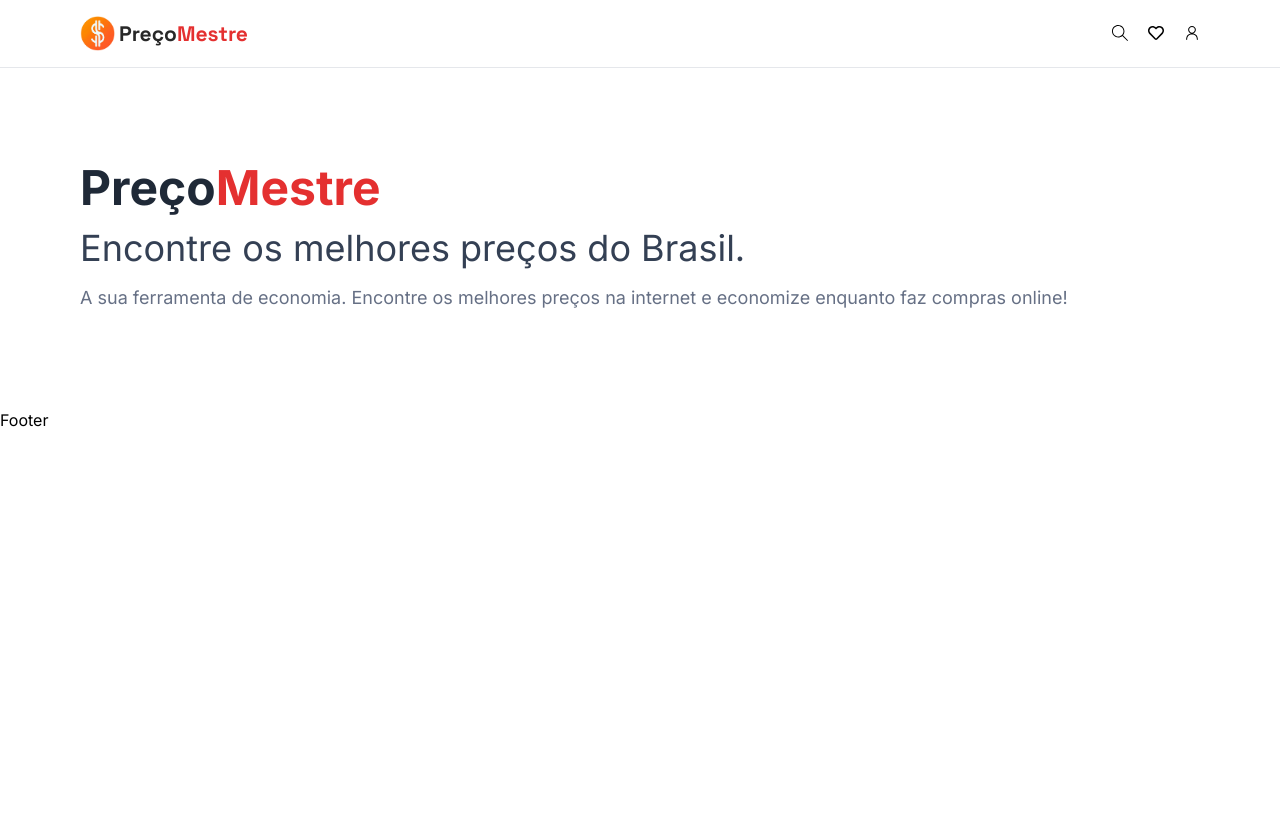
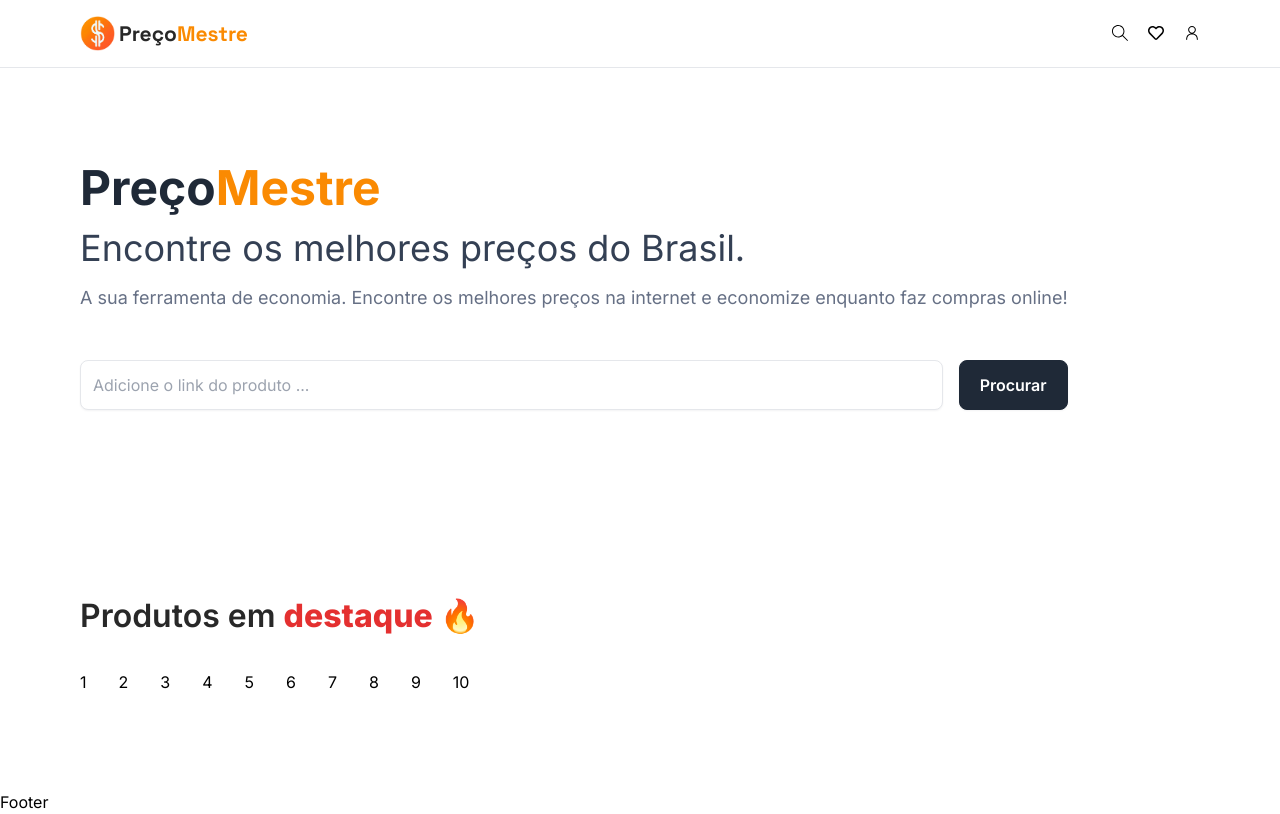
Before and after one commit to FranciscoCosta/PrecoMestre, a Next.js app: page / in a window 1280 px wide. Built offline with nearby package versions, Linux system fonts and the light colour scheme.

Commit message:
Feat: SearchBar componente UI terminada

```diff
--- a/app/globals.css
+++ b/app/globals.css
@@ -25,7 +25,7 @@
   }
 
   .section-text {
-    @apply text-secondary text-[32px] font-semibold;
+    @apply text-secondary text-lg md:text-[32px] font-semibold;
   }
 
   .small-text {
@@ -140,10 +140,10 @@
 
 
   .searchbar-input {
-    @apply flex-1 min-w-[200px] w-full p-3 border border-gray-300 rounded-lg shadow-xs text-base text-gray-500 focus:outline-none;
+    @apply flex-1 min-w-[200px] w-full p-3 border border-gray-300 rounded-lg shadow-xs text-base text-gray-700 focus:outline-none;
   }
 
   .searchbar-btn {
-    @apply bg-gray-900 border border-gray-900 rounded-lg shadow-xs px-5 py-3 text-white text-base font-semibold hover:opacity-90 disabled:pointer-events-none disabled:cursor-not-allowed disabled:opacity-40;
+    @apply bg-gray-800 border border-gray-800 rounded-lg shadow-xs px-5 py-3 text-white text-base font-semibold hover:opacity-90 disabled:pointer-events-none disabled:cursor-not-allowed disabled:opacity-40;
   }
 }
--- a/app/page.tsx
+++ b/app/page.tsx
@@ -1,7 +1,9 @@
+import { SearchBar } from "@/components";
 
 // Projeto desenvolvido por Francisco Costa
 export default function Home() {
   return (
+    <main>
     <section className="px-6  md:px-20 py-24">
       <div className="flex max-xl:flex-col gap-16">
         <div className="flex flex-col justify-center">
@@ -16,9 +18,26 @@
           A sua ferramenta de economia. Encontre os melhores preços na internet e economize enquanto faz compras online!
           </p>
 
+          <SearchBar />
         </div>
+
+        {/* HeroCarousel */}
 
       </div>
     </section>
+    <section className="trending-section">
+      <h2 className="section-text">
+        Produtos em <span className="text-primary-red font-extrabold">destaque 🔥</span>
+      </h2>
+
+      <div className="flex flex-wrap gap-x-8 gap-y-16">
+        {[1,2,3,4,5,6,7,8,9,10].map((product, index) => (
+          <div>{product}</div>
+        ))
+        }
+      </div>
+
+      </section>
+    </main>
   )
 }
--- /dev/null
+++ b/components/SearchBar/SearchBar.tsx
@@ -0,0 +1,18 @@
+'use client'
+
+const SearchBar = () => {
+  const handleSubmit =()=>{
+    console.log('teste')
+  }
+
+
+  return (
+    <form className='flex flex-wrap gap-4 mt-12' onSubmit={handleSubmit}>
+
+      <input type="text" placeholder="Adicione o link do produto ..." className="searchbar-input"/>
+      <button type="submit" className="searchbar-btn">Procurar</button>
+    </form>
+  )
+}
+
+export default SearchBar
--- /dev/null
+++ b/components/SearchBar/index.ts
@@ -0,0 +1,3 @@
+import SearchBar from "./SearchBar";
+
+export default SearchBar;
--- a/components/index.ts
+++ b/components/index.ts
@@ -1,4 +1,5 @@
 import Navbar from "./Navbar";
 import Footer from "./Footer";
+import SearchBar from "./SearchBar";
 
-export { Navbar, Footer };
+export { Navbar, Footer, SearchBar };
--- a/tailwind.config.ts
+++ b/tailwind.config.ts
@@ -9,8 +9,8 @@
     extend: {
       colors: {
         primary: {
-          DEFAULT: "#E43030",
-          "orange": "#D48D3B",
+          DEFAULT: "#fa8a02",
+          "red": "#E43030",
           "green": "#3E9242"
         },
         secondary: "#282828",
```
